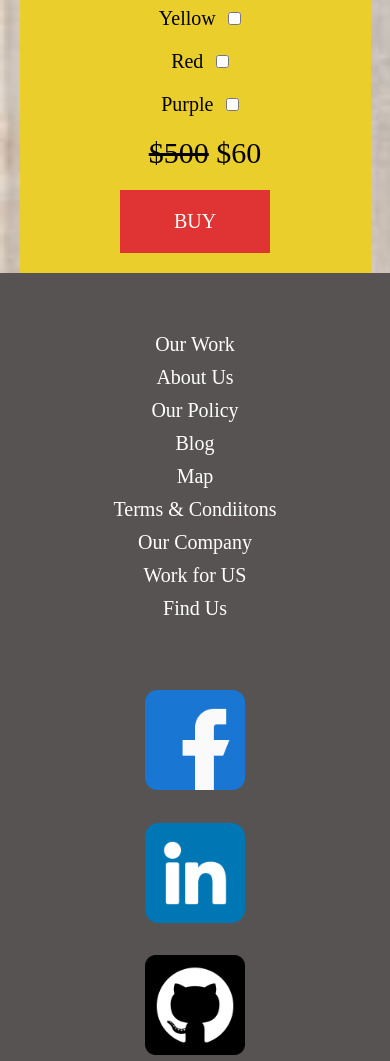
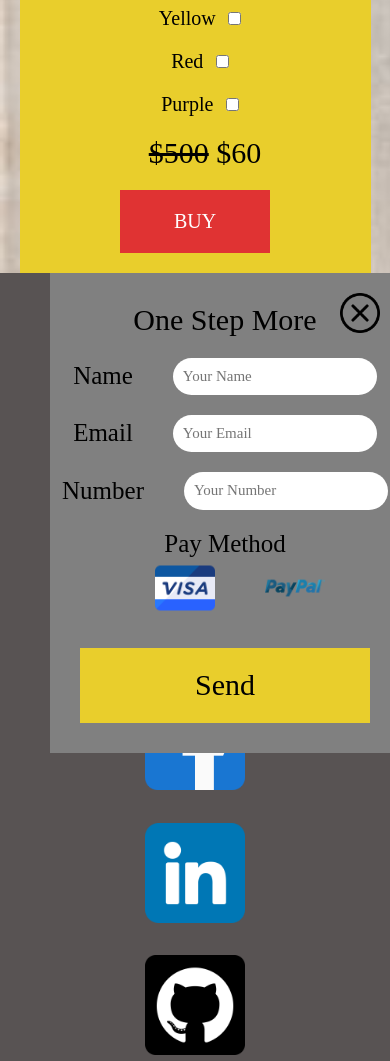
Before and after one commit to Tadeo-2404/Teddy-Bear-Page, a plain HTML site: page buy.html in a window 390 px wide. Shown: the part 1283-2344 px from the top of the page. Drawn offline with Linux system fonts and the light colour scheme.

Commit message:
Fixing pay window

```diff
--- a/css/buy.css
+++ b/css/buy.css
@@ -394,7 +394,9 @@ html {
     /*MODA WINDOW*/
     .pay {
         width: 35rem;
+        left: 5rem;
     }
+
     .form-pay-title {
         font-size: 3rem;
     }
```
